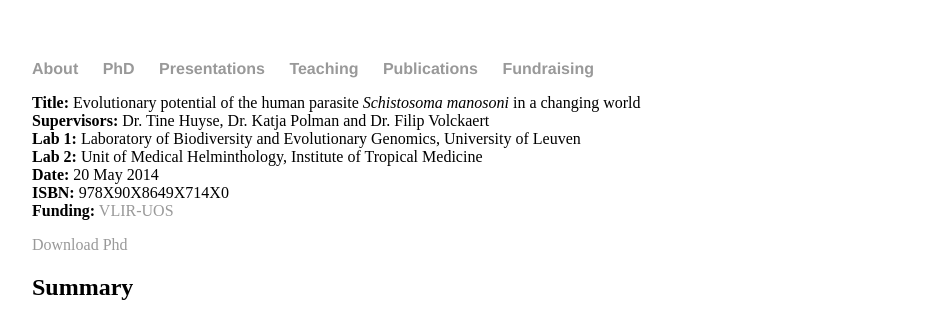
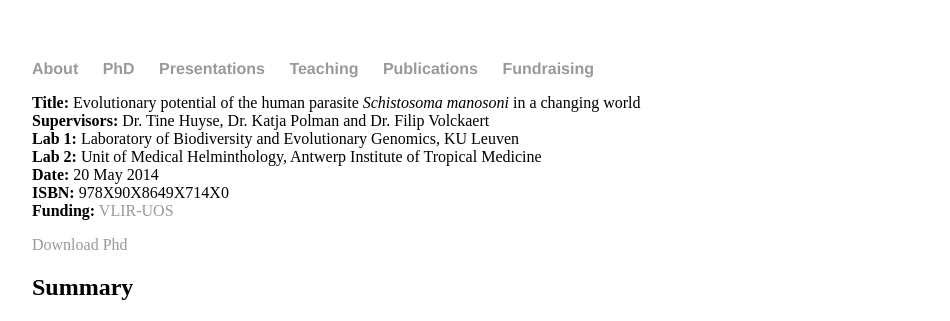
Before and after one commit to FreBio/FreBio.github.io, a Jekyll site: the page built from Phd/index.md, in a window 1280 px wide. Shown: the top 321 px of the page, without its empty margins (160-1110 px from the left). Built offline with Jekyll 4.4.1, drawn with Linux system fonts in a browser that asks for light colours.

Commit message:
Update index.md

```diff
--- a/Phd/index.md
+++ b/Phd/index.md
@@ -3,8 +3,8 @@ layout: default
 ---
 **Title:** Evolutionary potential of the human parasite *Schistosoma manosoni* in a changing world <br />
 **Supervisors:**  Dr. Tine Huyse, Dr. Katja Polman and Dr. Filip Volckaert <br />
-**Lab 1:** Laboratory of Biodiversity and Evolutionary Genomics, University of Leuven <br />
-**Lab 2:** Unit of Medical Helminthology, Institute of Tropical Medicine <br />
+**Lab 1:** Laboratory of Biodiversity and Evolutionary Genomics, KU Leuven <br />
+**Lab 2:** Unit of Medical Helminthology, Antwerp Institute of Tropical Medicine <br />
 **Date:** 20 May 2014 <br />
 **ISBN:** 978X90X8649X714X0 <br />
 **Funding:** [VLIR-UOS](http://www.vliruos.be) <br />
```
